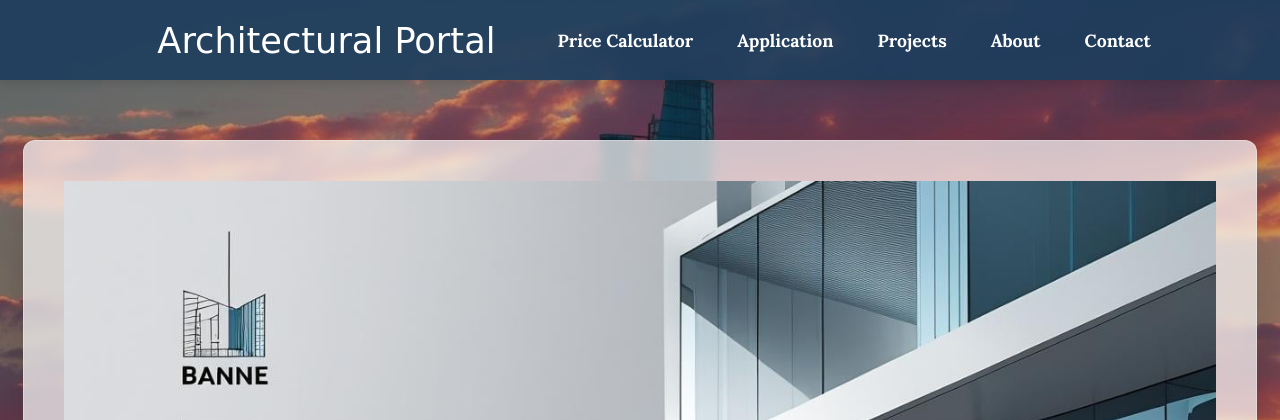
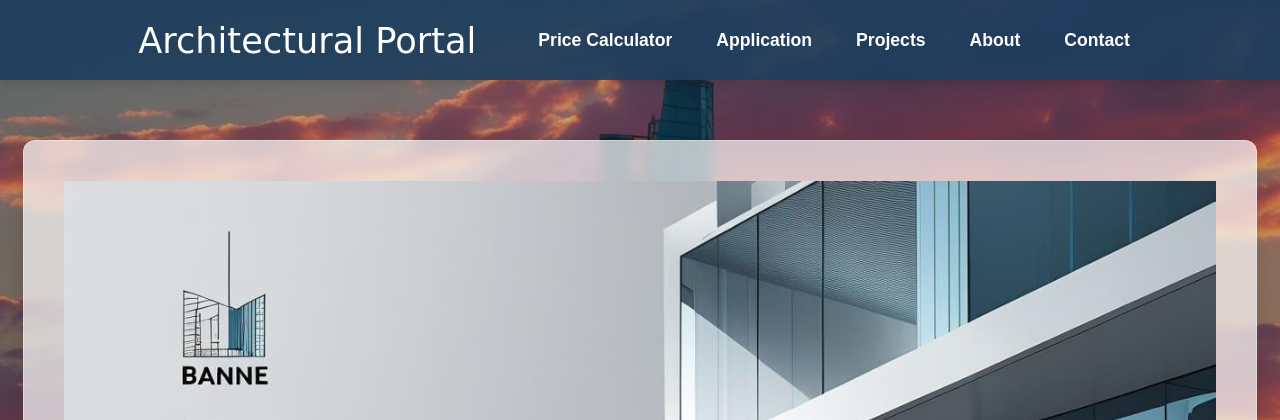
Before and after one commit to MariamKipshidze/architecture_portal, a Django app: page /about_us/contact/ in a window 1280 px wide. Shown: the top 420 px of the page. Run offline with Django 5.2, Linux system fonts and the light colour scheme; some libraries are stand-ins or nearby versions; some web fonts are replaced.

Commit message:
Fixed front issues

```diff
--- a/architecture_portal/templates/base.html
+++ b/architecture_portal/templates/base.html
@@ -40,7 +40,7 @@
         /* Header Styling */
         .header {
             background-color: rgba(29, 61, 94, 0.9);
-            padding: 0 20px;
+            padding: 0;
             height: 80px;
             display: flex;
             align-items: center;
@@ -78,6 +78,7 @@
             border-radius: 6px;
             transition: all 0.3s ease;
             font-weight: bold;
+            font-family: 'Arial', sans-serif;
         }
 
         .nav-link:hover {
```
